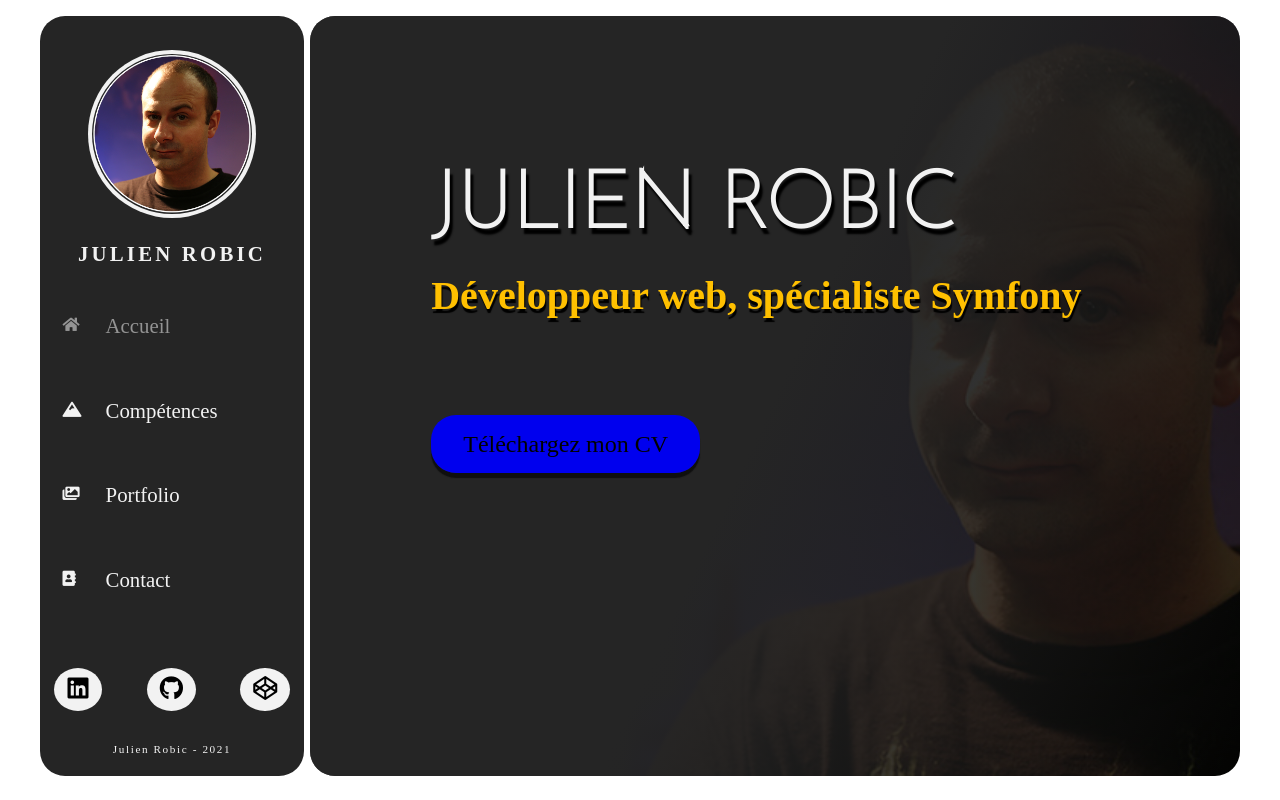
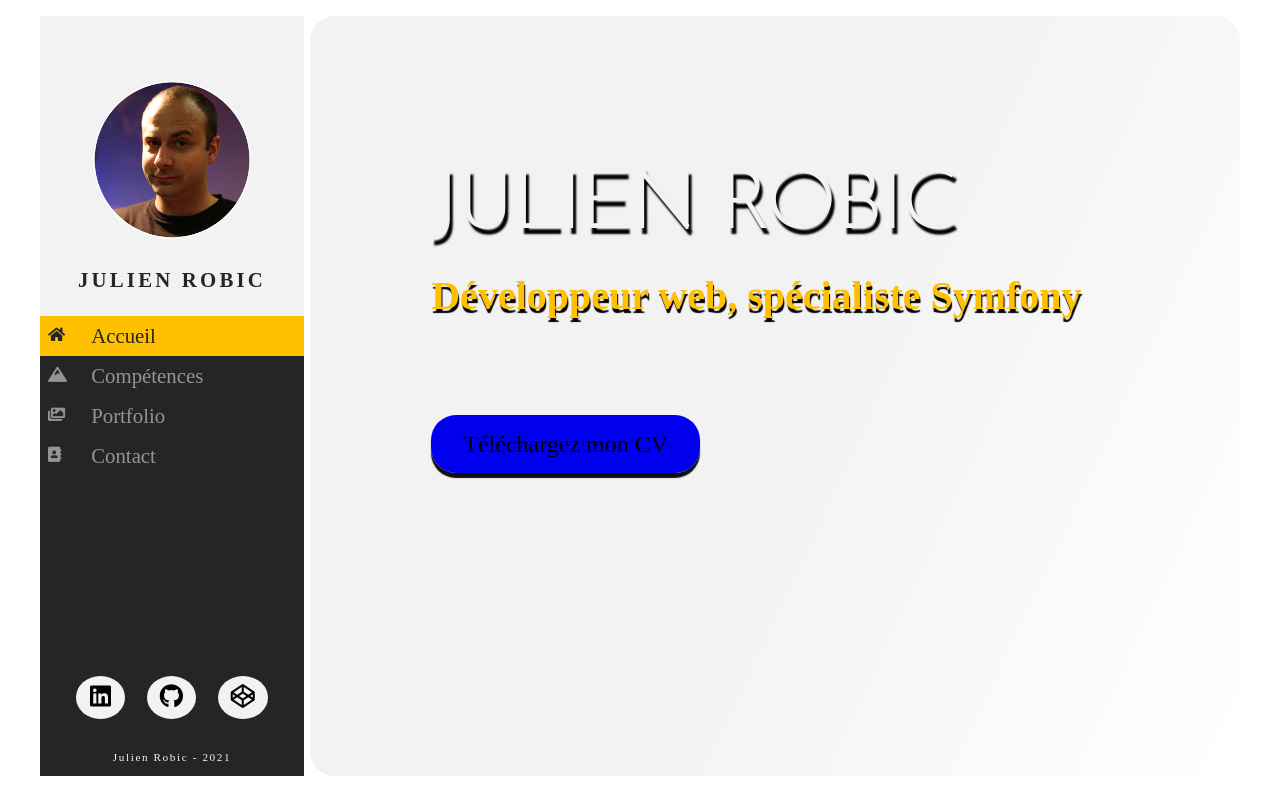
Before and after one commit to Nayte91/resume, a React (Create React App) app: page / in a window 1280 px wide. Built offline with nearby package versions, Linux system fonts and the light colour scheme; a web font is replaced by a local one.

Commit message:
Adjusted CSS to be consistent with my CV

```diff
--- a/src/components/Navigation.tsx
+++ b/src/components/Navigation.tsx
@@ -1,18 +1,18 @@
 import React from 'react';
 import { NavLink } from "react-router-dom";
-import {networksData} from "../data/networksData";
+import { networksData } from "../data/networksData";
 
 const Navigation = () => {
     return (
-        <div id="sidebar">
-            <div id="identity">
-                <div id="identity-content">
+        <div className="sidebar">
+            <div className="identity">
+                <div className="identity-content">
                     <img src="./media/JR2.png" alt="Profile" width="160"/>
                     <h3>Julien Robic</h3>
                 </div>
             </div>
 
-            <div id="navigation">
+            <div className="navigation">
                 <ul>
                     <li>
                         <NavLink exact to="/" activeClassName="navActive">
@@ -41,20 +41,22 @@ const Navigation = () => {
                 </ul>
             </div>
 
-            <div id="social-networks-bubbles">
+            <div className="social-networks-bubbles">
                 <ul>
-                    { networksData.map(network => {
-                        return(
+                    {
+                        networksData.map(network => {
+                            return (
                                 <li key={network.name}>
                                     <a href={network.url} target="_blank" rel="noopener noreferrer">
                                         <i className={network.icon} />
                                     </a>
                                 </li>
                             );
-                    }) }
+                        })
+                    }
                 </ul>
 
-                <div id="signature">
+                <div className="signature">
                     <p>Julien Robic - 2021</p>
                 </div>
             </div>
--- a/src/pages/Contact.tsx
+++ b/src/pages/Contact.tsx
@@ -15,7 +15,9 @@ const Contact = () => {
                     <ul>
                         <li>
                             <i className="fas fa-map-marked-alt" />
-                            <span>{contactData.city}</span>
+                            <a href="https://goo.gl/maps/4opcwbxwkchQLJJq9">
+                                <span className="clickInput">{ contactData.city }</span>
+                            </a>
                         </li>
                         <li>
                             <i className="fas fa-mobile-alt" />
--- a/src/styles/components/_navigation.scss
+++ b/src/styles/components/_navigation.scss
@@ -1,26 +1,26 @@
-#sidebar {
+.sidebar {
   background: $color-1;
   font-family: $font-1;
   height: 100%;
   min-height: $minHeight;
   width: 264px;
-  border-radius: $borderRadius;
   position: relative;
   display: grid;
   grid-template-columns: 1fr;
-  grid-template-rows: 250px 1fr 108px;
+  grid-template-rows: 300px 1fr 100px;
   grid-template-areas:
     "1"
     "2"
     "3";
 
-  #identity {
+  .identity {
     grid-area: 1;
     text-align: center;
     user-select: none;
     position: relative;
+    background: $color-2;
 
-    #identity-content {
+    .identity-content {
       position: absolute;
       bottom: 0;
       left: 50%;
@@ -38,21 +38,19 @@
         text-transform: uppercase;
         letter-spacing: .2rem;
         margin-top: 1.5rem;
-        color: $color-2;
+        margin-bottom: 1.5rem;
+        color: $color-1;
       }
     }
   }
 
-  #navigation {
+  .navigation {
     grid-area: 2;
-    padding: 2rem 1rem;
 
     ul {
-      height: 100%;
       display: grid;
 
       li {
-        padding: 1rem 0 1rem .4rem;
         font-size: 1.3rem;
         position: relative;
 
@@ -61,11 +59,14 @@
         }
 
         a {
-          color: $color-2;
+          color: $color-4;
+          display: block;
+          padding: .5rem;
         }
 
         .navActive {
-          color: $color-4;
+          background: $color-3;
+          color: $color-1;
         }
 
         i {
@@ -82,14 +83,14 @@
     }
   }
 
-  #social-networks-bubbles {
+  .social-networks-bubbles {
     grid-area: 3;
 
     ul {
       display: flex;
       width: 264px;
       padding: 0 14px;
-      justify-content: space-between;
+      justify-content: space-evenly;
 
       li {
         font-size: 1.5rem;
@@ -118,7 +119,7 @@
       }
     }
 
-    #signature {
+    .signature {
       margin-top: 2rem;
       text-align: center;
       letter-spacing: 0.1rem;
@@ -133,16 +134,16 @@
 }
 
 @media screen and (max-width: 850px) {
-  #sidebar {
+  .sidebar {
     display: flex;
     min-height: 50px;
     margin-bottom: .2rem;
 
-    #identity, #social-networks-bubbles {
+    .identity, .social-networks-bubbles {
       display: none;
     }
 
-    #navigation {
+    .navigation {
       width: 100%;
       padding: .1rem 1rem;
 
@@ -159,7 +160,7 @@
 }
 
 @media screen and (max-width: 580px) {
-  #sidebar {
+  .sidebar {
     ul {
       justify-content: space-around !important;
 
--- a/src/styles/pages/_contact.scss
+++ b/src/styles/pages/_contact.scss
@@ -110,7 +110,7 @@
       display: flex;
       text-align: center;
       width: 100%;
-      justify-content: space-around;
+      justify-content: space-evenly;
 
       a {
         width: 20%;
--- a/src/styles/pages/_home.scss
+++ b/src/styles/pages/_home.scss
@@ -1,6 +1,6 @@
 #home {
   #home-content {
-    background: linear-gradient(115deg, $color-1 50%, transparent 100%);
+    background: linear-gradient(115deg, $color-2 50%, transparent 100%);
     min-height: $minHeight;
     width: 100%;
     border-radius: $borderRadius;
@@ -12,7 +12,7 @@
       position: absolute;
       height: 100%;
       width: inherit;
-      background: url('../../media/big.jpg') no-repeat center/cover;
+      //background: url('../../media/big.jpg') no-repeat center/cover;
       z-index: -1;
       filter: brightness(30%);
     }
@@ -65,7 +65,7 @@
 @media screen and (max-width: 580px) {
   #home-content {
     &:after {
-      background: url('../../media/big.jpg') no-repeat 60% 50%/cover !important;
+      //background: url('../../media/big.jpg') no-repeat 60% 50%/cover !important;
     }
 
     h1 {
```
Lines whose indentation alone changed are shown as unchanged.
